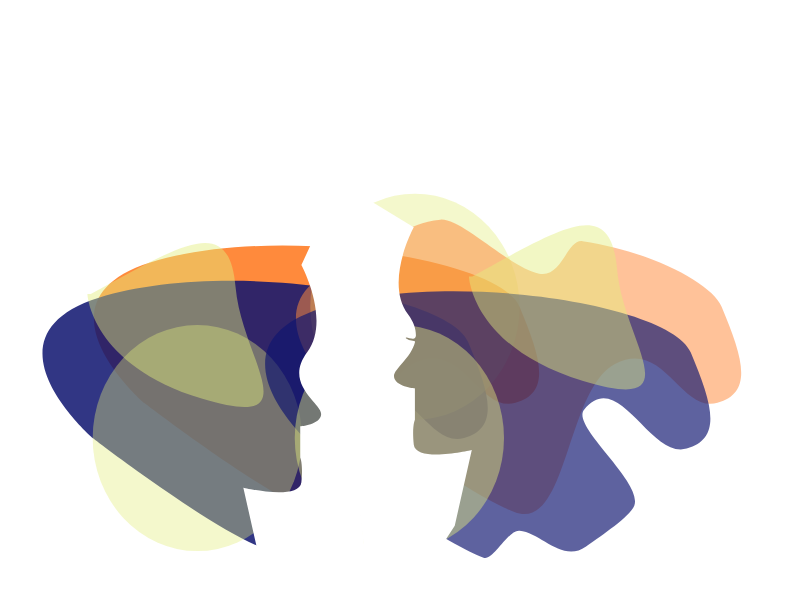
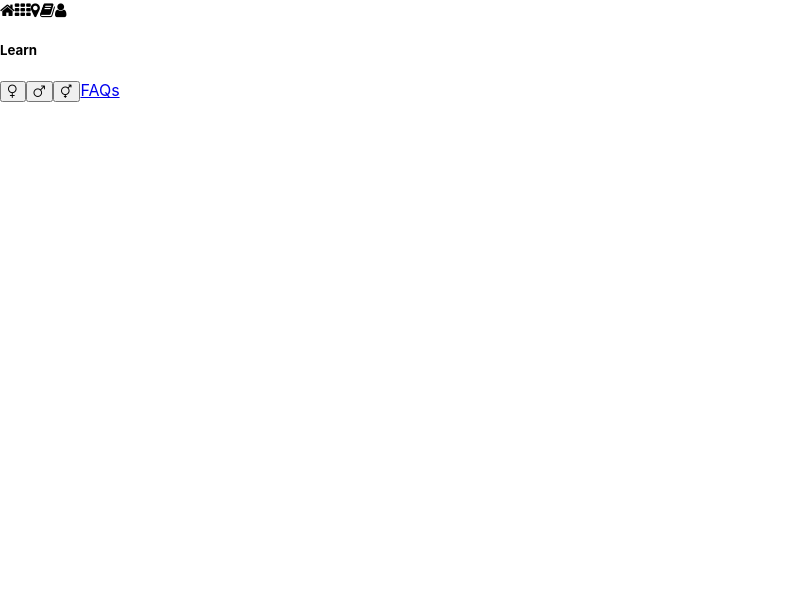
Before and after one commit to teodora-taleska/HCI_project, a React (Create React App) app in the folder front-end/: page / in a window 1280 px wide. Shown: the top 596 px of the page, without its empty margins (0-805 px from the left). Built offline with nearby package versions, Linux system fonts and the light colour scheme.

Commit message:
Education page update

```diff
--- a/front-end/src/App.js
+++ b/front-end/src/App.js
@@ -1,11 +1,13 @@
 import './App.css';
 import Home from './views/Home';
+import Education from './views/Education';
 
 
 function App() {
   return (
     <div className="App">
-      <Home />
+      {/* <Home /> */}
+      <Education />
     </div>
   );
 }
--- /dev/null
+++ b/front-end/src/components/Education/GenderIcons.js
@@ -0,0 +1,18 @@
+import "./GenderIcons.css"
+
+function GenderIcons(){
+    return(
+        <div>
+            <h5>Learn</h5>
+
+            <button><i class="fa fa-venus" aria-hidden="true"></i></button>
+            <button><i class="fa fa-mars" aria-hidden="true"></i></button>
+            <button><i class="fa fa-transgender" aria-hidden="true"></i></button>
+
+            <a href="#">FAQs</a>
+        </div>
+    )
+}
+
+
+export default GenderIcons
--- a/front-end/src/components/NavBar.js
+++ b/front-end/src/components/NavBar.js
@@ -3,7 +3,11 @@ import "./NavBar.css"
 function NavBar(){
     return(
         <div>
-
+            <i class="fa fa-home" aria-hidden="true"></i>
+            <i class="fa fa-th" aria-hidden="true"></i>
+            <i class="fa fa-map-marker" aria-hidden="true"></i>
+            <i class="fa fa-book" aria-hidden="true"></i>
+            <i class="fa fa-user" aria-hidden="true"></i>
         </div>
     )
 }
--- a/front-end/src/components/SocialMediaIcons.js
+++ b/front-end/src/components/SocialMediaIcons.js
@@ -5,10 +5,12 @@ function SocialMediaIcons() {
         <div>
         <p class="OrSignApps"> Or Sign Up With </p>
         {/* Social Media Icons */}
-        <i class="fa fa-google-plus-square" aria-hidden="true"></i>
-        <i class="fa fa-facebook-square" aria-hidden="true"></i>
-        <i class="fa fa-linkedin-square" aria-hidden="true"></i>
-        <i class="fa fa-twitter-square" aria-hidden="true"></i>
+        <div>
+            <i class="fa fa-google-plus-square" aria-hidden="true"></i>
+            <i class="fa fa-facebook-square" aria-hidden="true"></i>
+            <i class="fa fa-linkedin-square" aria-hidden="true"></i>
+            <i class="fa fa-twitter-square" aria-hidden="true"></i>
+        </div>
 
         </div>
     )
--- a/front-end/src/views/Education.js
+++ b/front-end/src/views/Education.js
@@ -1,12 +1,13 @@
 import "./Education.css"
 import NavBar from "../components/NavBar"
+import GenderIcons from "../components/Education/GenderIcons"
 
 function Education(){
     return(
         <div>
             <NavBar />
             <div className="content">
-
+                <GenderIcons />
             </div>
         </div>
     )
```
Also changed, not shown: front-end/src/components/Education/FAQs.js (added, +11 -0 lines), front-end/src/components/Education/FAQs.css (added), front-end/src/components/Education/GenderIcons.css (added).
